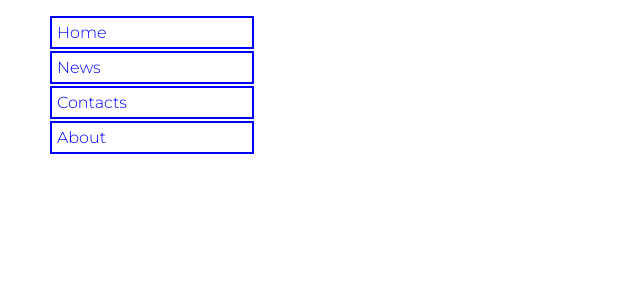
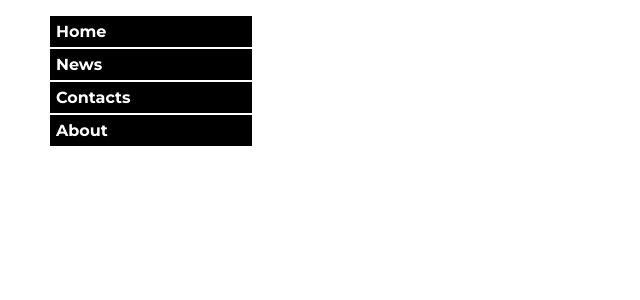
Before and after one commit to Arturas-Silkauskas/My_php, a PHP site: page /menu.html in a window 1280 px wide. Shown: the top 300 px of the page, without its empty margins (0-640 px from the left). Run offline with PHP 8.4, Linux system fonts and the light colour scheme.

Commit message:
menu version 3

```diff
--- a/menu-1.css
+++ b/menu-1.css
@@ -1,19 +1,23 @@
 a {
     text-decoration: none;
-    color: blue;
+    color: white;
     font-family: "Montserrat", sans-serif;
-    font-weight: 300;
+    font-weight: 700;
+    display: block;
+    padding: 5px;
 }
 li {
-    width: 190px;
-    border: 2px solid blue;
+    background-color: black;
+    border: 1px solid black;
+    width: 200px;
     margin: 2px;
-    padding: 5px;
 }
 a:hover {
-    font-weight: bold;
+    color: black;
 }
-
+li:hover {
+    background-color: white;
+}
 ul {
     list-style-type: none;
 }
```
